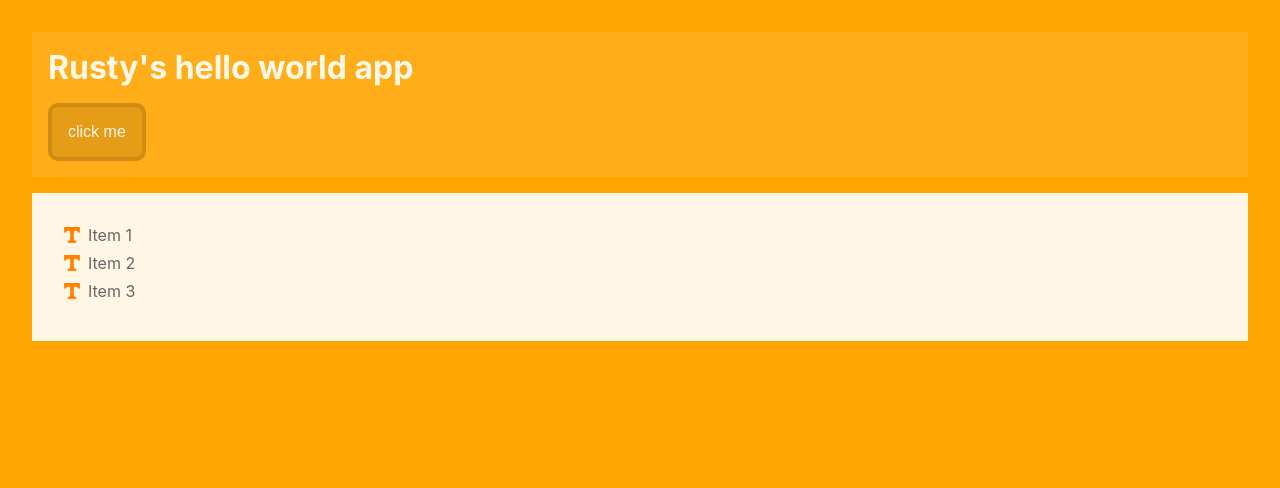
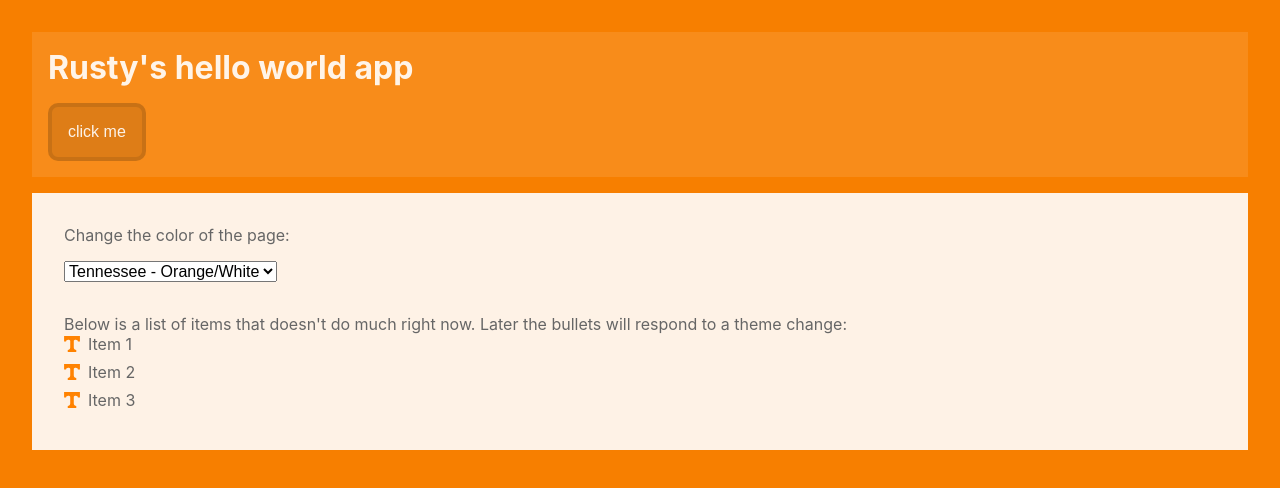
Before and after one commit to rustytanton/react-sandbox, a React (Create React App) app: page / in a window 1280 px wide. Shown: the top 488 px of the page. Built offline with nearby package versions, Linux system fonts and the light colour scheme.

Commit message:
update README.md with Travis CI status image

```diff
--- a/src/App.css
+++ b/src/App.css
@@ -1,6 +1,6 @@
-:root {
+.App {
   /* colors */
-  --colorPrimaryBG: orange;
+  --colorPrimaryBG: #f77f00;
   --colorPrimaryFG: #666666;
 
   /* borders */
@@ -16,9 +16,7 @@
   --gutterBase: 1rem;
   --gutterHalf: calc(var(--gutterBase) / 2);
   --gutterDouble: calc(var(--gutterBase) * 2);
-}
 
-.App {
   background: var(--colorPrimaryBG);
   color: var(--colorPrimaryFG);
   font-size: var(--fontSizeBase);
@@ -27,6 +25,18 @@
   flex: 1;
 }
 
+.App[data-theme='florida'] {
+  --colorPrimaryBG: #003087;
+}
+
+.App[data-theme='georgia'] {
+  --colorPrimaryBG: #BA0C2F;
+}
+
+.App[data-theme='bama'] {
+  --colorPrimaryBG: #AF002A;
+}
+
 .App-main {
   background: rgba(255, 255, 255, 0.9);
   padding: var(--gutterDouble);
--- a/src/App.js
+++ b/src/App.js
@@ -1,28 +1,57 @@
 import React from 'react';
 import './App.css';
+import FormColorPicker from './forms/FormColorPicker'
+import ListBasic from './lists/ListBasic'
 import PageHeader from './page-header/PageHeader'
-import ListBasic from './lists/ListBasic'
 
 class App extends React.Component {
   constructor (props) {
     super(props)
     this.state = {
-      pageTitle: "Rusty's hello world app",
+      pageTitle: 'Rusty\'s hello world app',
       listBasicItems: [
         { id: 'item1', title: 'Item 1' },
         { id: 'item2', title: 'Item 2' },
         { id: 'item3', title: 'Item 3' }
+      ],
+      theme: 'tennessee',
+      themes: [
+          {
+              label: 'Tennessee - Orange/White',
+              value: 'tennessee'
+          },
+          {
+              label: 'Florida - Blue/Orange',
+              value: 'florida'
+          },
+          {
+              label: 'Georgia - Red/Black',
+              value: 'georgia'
+          },
+          {
+              label: 'Alabama - Crimson/White',
+              value: 'bama'
+          }
       ]
     }
+    this.updatePageTheme = this.updatePageTheme.bind(this)
+  }
+
+  updatePageTheme (newColor) {
+    this.setState({ theme: newColor })
   }
 
   render () {
     return (
-      <div className="App">
+      <div className="App" data-theme={this.state.theme}>
         <header className="App-header">
           <PageHeader pageTitle={this.state.pageTitle} />
         </header>
         <main className="App-main">
+          <p>Change the color of the page:</p>
+          <FormColorPicker colors={this.state.themes} onPick={this.updatePageTheme} />
+
+          <p>Below is a list of items that doesn't do much right now. Later the bullets will respond to a theme change:</p>
           <ListBasic items={this.state.listBasicItems} />
         </main>
       </div>
--- /dev/null
+++ b/src/forms/FormColorPicker.css
@@ -0,0 +1,3 @@
+.FormColorPicker {
+    padding: var(--gutterBase) 0 var(--gutterDouble) 0;
+}
--- /dev/null
+++ b/src/forms/FormColorPicker.js
@@ -0,0 +1,27 @@
+import React from 'react';
+import './FormColorPicker.css';
+
+class FormColorPicker extends React.Component {
+    constructor (props) {
+        super(props)
+        this.updatePageColor = this.updatePageColor.bind(this)
+    }
+
+    updatePageColor (e) {
+        this.props.onPick(e.target.value)
+    }
+
+    render () {
+        return (
+            <form className="FormColorPicker">
+                <select onChange={this.updatePageColor}>
+                    {this.props.colors.map((color) =>
+                        <option value={color.value}>{color.label}</option>
+                    )}
+                </select>
+            </form>
+        )
+    }
+}
+
+export default FormColorPicker
--- a/src/lists/ListBasic.js
+++ b/src/lists/ListBasic.js
@@ -4,6 +4,7 @@ import powerT from '../images/power-t.svg'
 
 class ListBasic extends React.Component {
     render () {
+
         return (
             <ul className="ListBasic">
                 {this.props.items.map((item) =>
```
Also changed, not shown: 2 other files (tests, documents, lock files or other folders).
